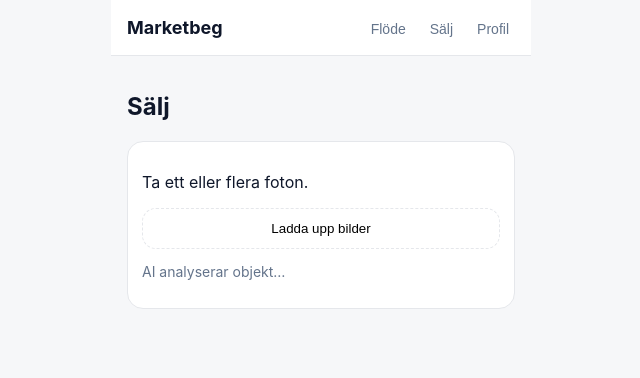
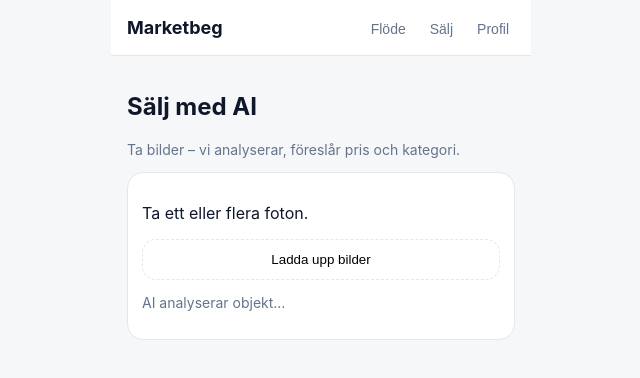
Before and after one commit to gascheckking/marketbeg-appGem, a Next.js app: page /sell in a window 1280 px wide. Shown: the top 378 px of the page, without its empty margins (319-959 px from the left). Built offline with nearby package versions, Linux system fonts and the light colour scheme.

Commit message:
Update page.tsx

```diff
--- a/app/sell/page.tsx
+++ b/app/sell/page.tsx
@@ -3,7 +3,11 @@ import CameraBatch from "../../components/CameraBatch";
 export default function SellPage() {
   return (
     <main className="container">
-      <h2>Sälj</h2>
+      <h2>Sälj med AI</h2>
+      <p className="muted">
+        Ta bilder – vi analyserar, föreslår pris och kategori.
+      </p>
+
       <CameraBatch />
     </main>
   );
```
